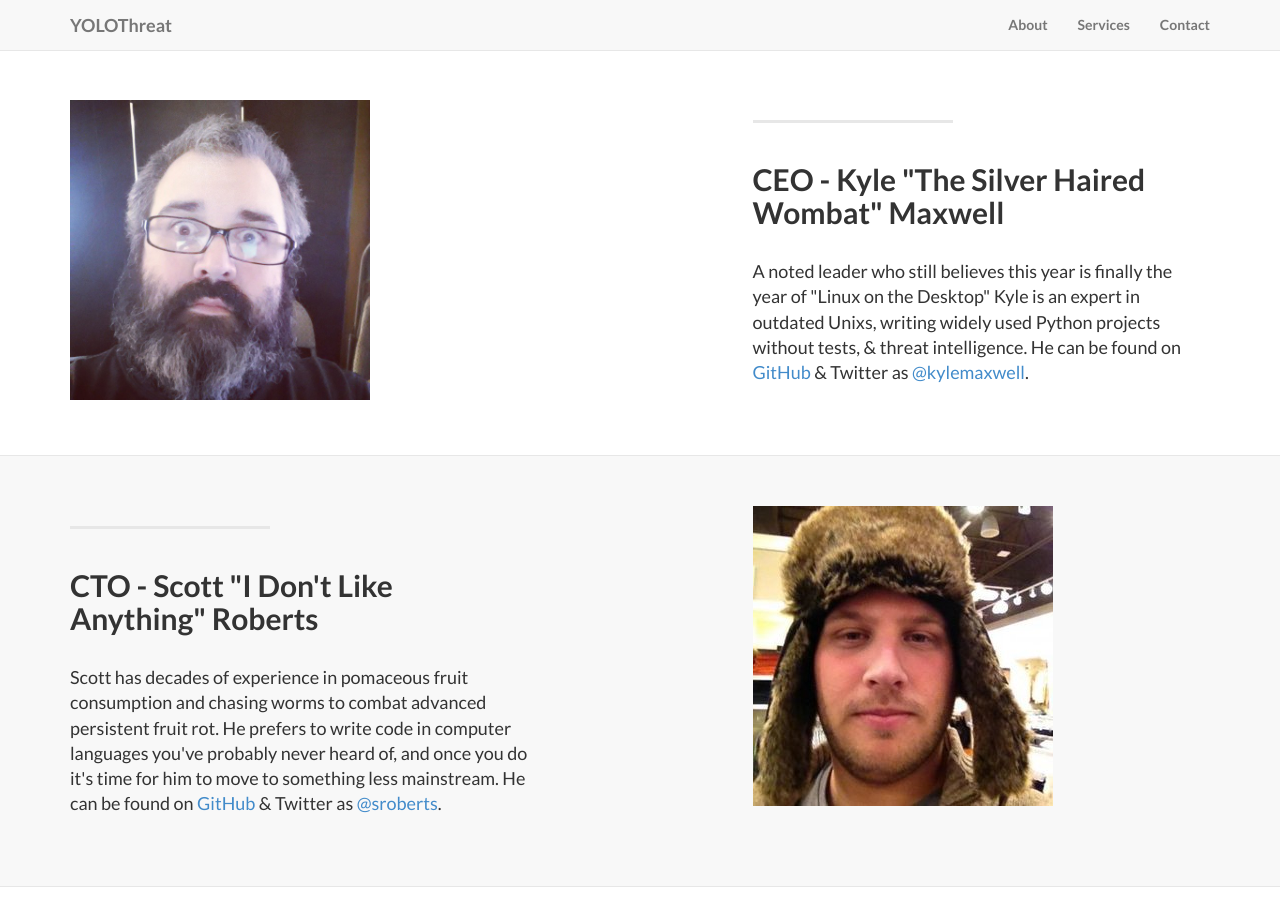
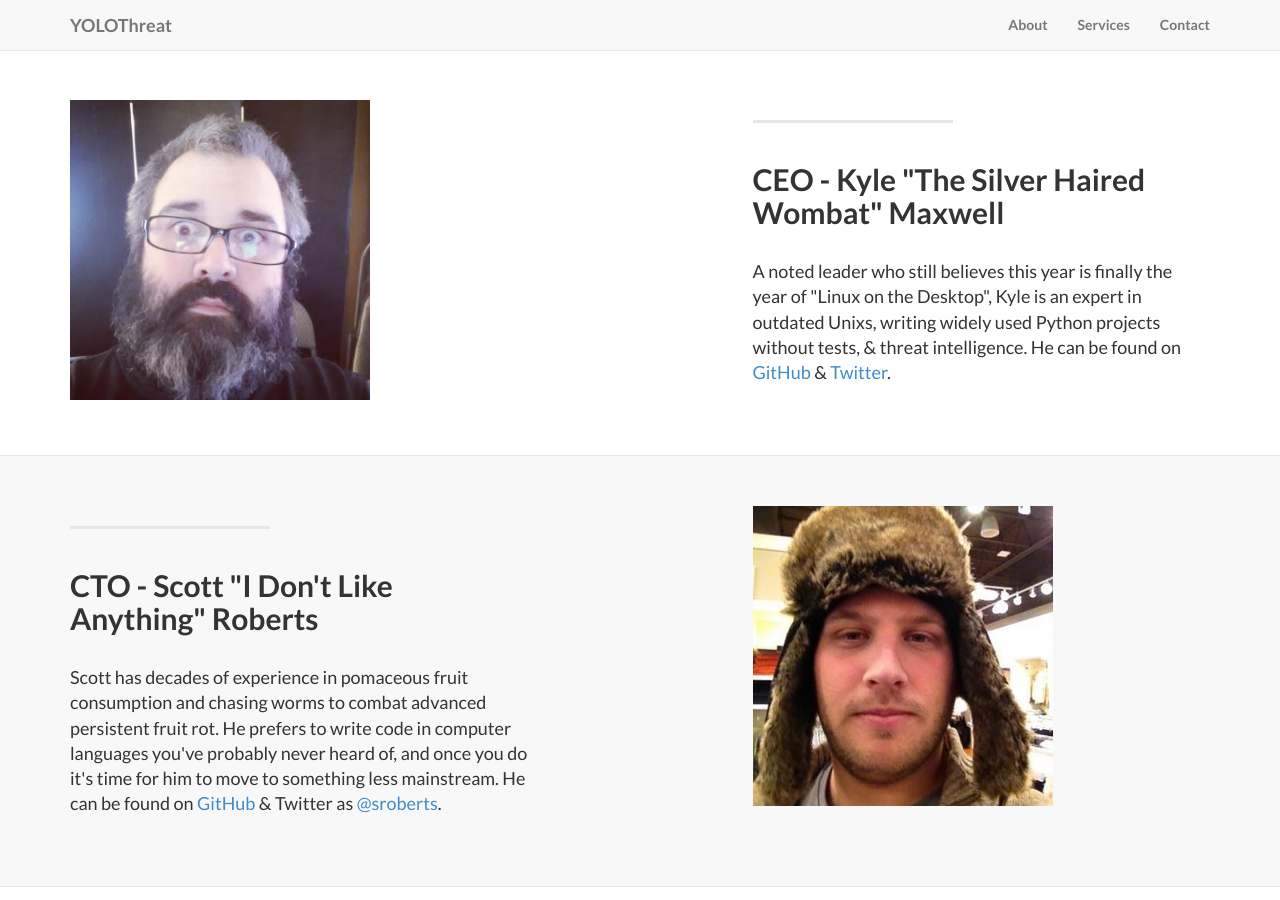
Before and after one commit to yolothreat/yolothre.at, a Jekyll site: the page built from index.html, in a window 1280 px wide and 900 px high, scrolled down 1804 px. Built offline with Jekyll 4.4.1, drawn with Linux system fonts in a browser that asks for light colours.

Commit message:
Update Kyle's URLs

```diff
--- a/_posts/2014-09-23-services-3.markdown
+++ b/_posts/2014-09-23-services-3.markdown
@@ -4,6 +4,6 @@ img: kylemaxwell.jpg
 category: Services
 title: CEO - Kyle "The Silver Haired Wombat" Maxwell
 description: |
-  <p class="lead">A noted leader who still believes this year is finally the year of "Linux on the Desktop" Kyle is an expert in outdated Unixs, writing widely used Python projects without tests, & threat intelligence. He can be found on <a href="https://www.github.com/technoskald">GitHub</a> & Twitter as <a href="https://www.twitter.com/kylemaxwell">@kylemaxwell</a>.</p>
+  <p class="lead">A noted leader who still believes this year is finally the year of "Linux on the Desktop", Kyle is an expert in outdated Unixs, writing widely used Python projects without tests, & threat intelligence. He can be found on <a href="https://www.github.com/krmaxwell">GitHub</a> & <a href="https://www.twitter.com/kylemaxwell">Twitter</a>.</p>
 
 ---
```
